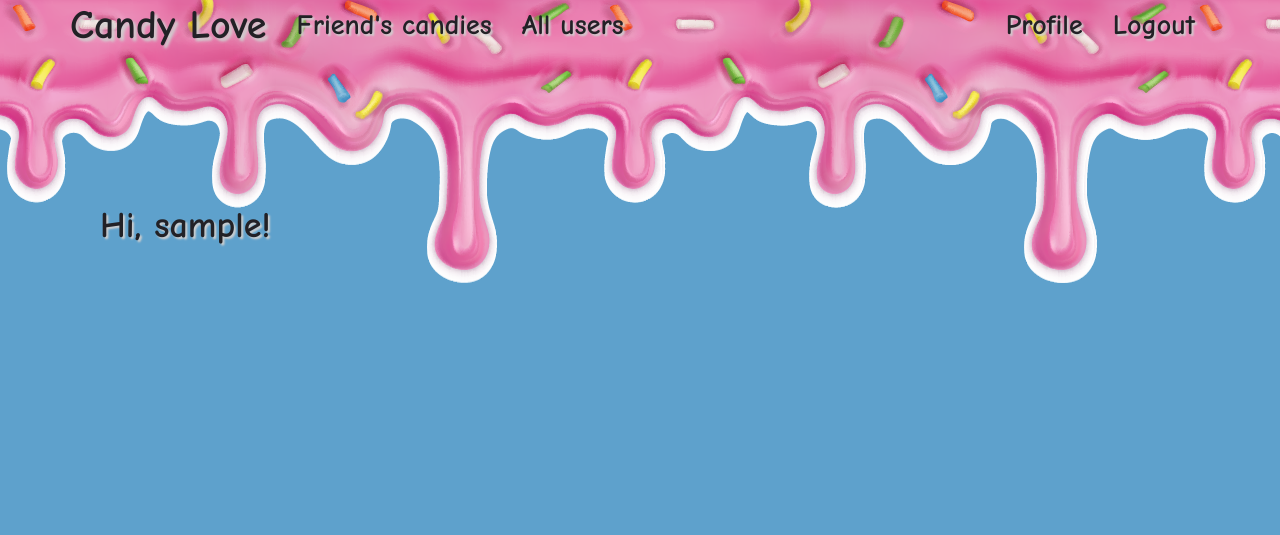
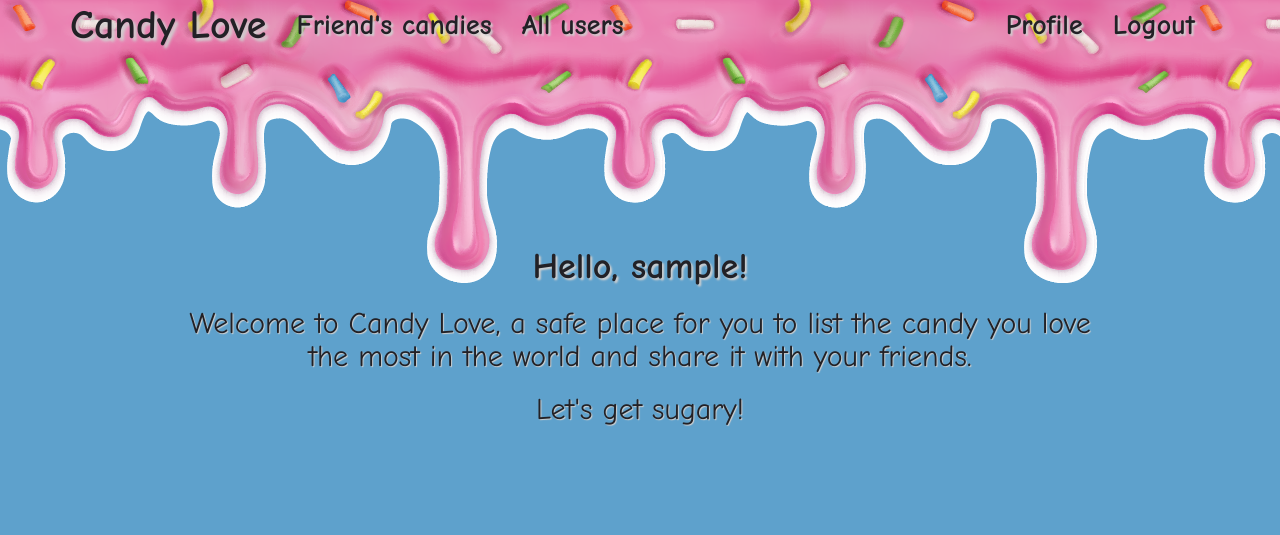
Before and after one commit to BibianaBalBar/Candy-Love, a Flask app: page /home in a window 1280 px wide. Shown: the top 535 px of the page. Run offline with Flask 2, Linux system fonts and the light colour scheme; the visitor is signed in with stand-in values (Sample User, id 1); data comes from the database, SQL or seed files in the repository; both versions use the stored data as it was after the commit; data that the repository does not hold is empty; some libraries are stand-ins or nearby versions.

Commit message:
requirements correction

```diff
--- a/app/main/routes.py
+++ b/app/main/routes.py
@@ -19,25 +19,25 @@ def before_request():
     g.locale = str(get_locale())
 
 @bp.route('/')
-@bp.route('/index')
+@bp.route('/home')
 @login_required
 def home():
     page = request.args.get('page', 1, type=int)
-    return render_template('index.html', title=_('Index'))
+    return render_template('home.html', title=_('Index'))
 
 
-# @bp.route('/', methods=['GET', 'POST'])
-@bp.route('/home', methods=['GET', 'POST'])
+@bp.route('/', methods=['GET', 'POST'])
+@bp.route('/index', methods=['GET', 'POST'])
 @login_required
 def index():
     page = request.args.get('page', 1, type=int)
     posts = current_user.followed_posts().paginate(
         page, current_app.config['POSTS_PER_PAGE'], False)
-    next_url = url_for('main.home', page=posts.next_num) \
+    next_url = url_for('main.index', page=posts.next_num) \
         if posts.has_next else None
-    prev_url = url_for('main.home', page=posts.prev_num) \
+    prev_url = url_for('main.index', page=posts.prev_num) \
         if posts.has_prev else None
-    return render_template('home.html', title=_('Home'),
+    return render_template('index.html', title=_('Home'),
                            posts=posts.items, next_url=next_url,
                            prev_url=prev_url)
 
@@ -52,7 +52,7 @@ def explore():
         if posts.has_next else None
     prev_url = url_for('main.explore', page=posts.prev_num) \
         if posts.has_prev else None
-    return render_template('home.html', title=_('Explore'),
+    return render_template('index.html', title=_('Explore'),
                            posts=posts.items, next_url=next_url,
                            prev_url=prev_url)
 
--- a/app/templates/home.html
+++ b/app/templates/home.html
@@ -3,35 +3,15 @@
 {% import 'bootstrap/wtf.html' as wtf %}
 
 {% block app_content %}
-    <div class="intro1">
         <br>
         <br>
-        <br>
-        <h1 class="salutation">{{ _('Hi, %(username)s!', username=current_user.username) }}</h1>
-        {% if form %}
-        {{ wtf.quick_form(form) }}
-        <br>
-        {% endif %}
-        {% for post in posts %}
-            {% include '_post.html' %}
-        {% endfor %}
-        <nav aria-label="...">
-            <ul class="pager">
-                {% if prev_url %}
-                <li class="previous{% if not prev_url %} disabled{% endif %}">
-                    <a href="{{ prev_url or '#' }}">
-                        <span aria-hidden="true">&larr;</span> {{ _('Newer posts') }}
-                    </a>
-                </li>
-                {% endif %}
-                {% if next_url %}
-                <li class="next{% if not next_url %} disabled{% endif %}">
-                    <a href="{{ next_url or '#' }}">
-                        {{ _('Older posts') }} <span aria-hidden="true">&rarr;</span>
-                    </a>
-                </li>
-                {% endif %}
-            </ul>
-        </nav>
-    </div>
+        <div class="presentation">
+                <h1>{{ _('Hello, %(username)s!', username=current_user.username) }}</h1>
+                        {% if form %}
+                        {{ wtf.quick_form(form) }}
+                        <br>
+                        {% endif %}
+                <h2>Welcome to Candy Love, a safe place for you to list the candy you love the most in the world and share it with your friends.</h2>
+                <h2>Let's get sugary!</h2>
+        </div>
 {% endblock %}
--- a/requirements.txt
+++ b/requirements.txt
@@ -22,7 +22,6 @@ itsdangerous==1.1.0
 Jinja2==2.11.2
 Mako==1.1.2
 MarkupSafe==1.1.1
-pkg-resources==0.0.0
 PyJWT==1.7.1
 python-dateutil==2.8.1
 python-dotenv==0.13.0
```
Also changed, not shown: app/templates/index.html (+29 -9 lines), app.db.
